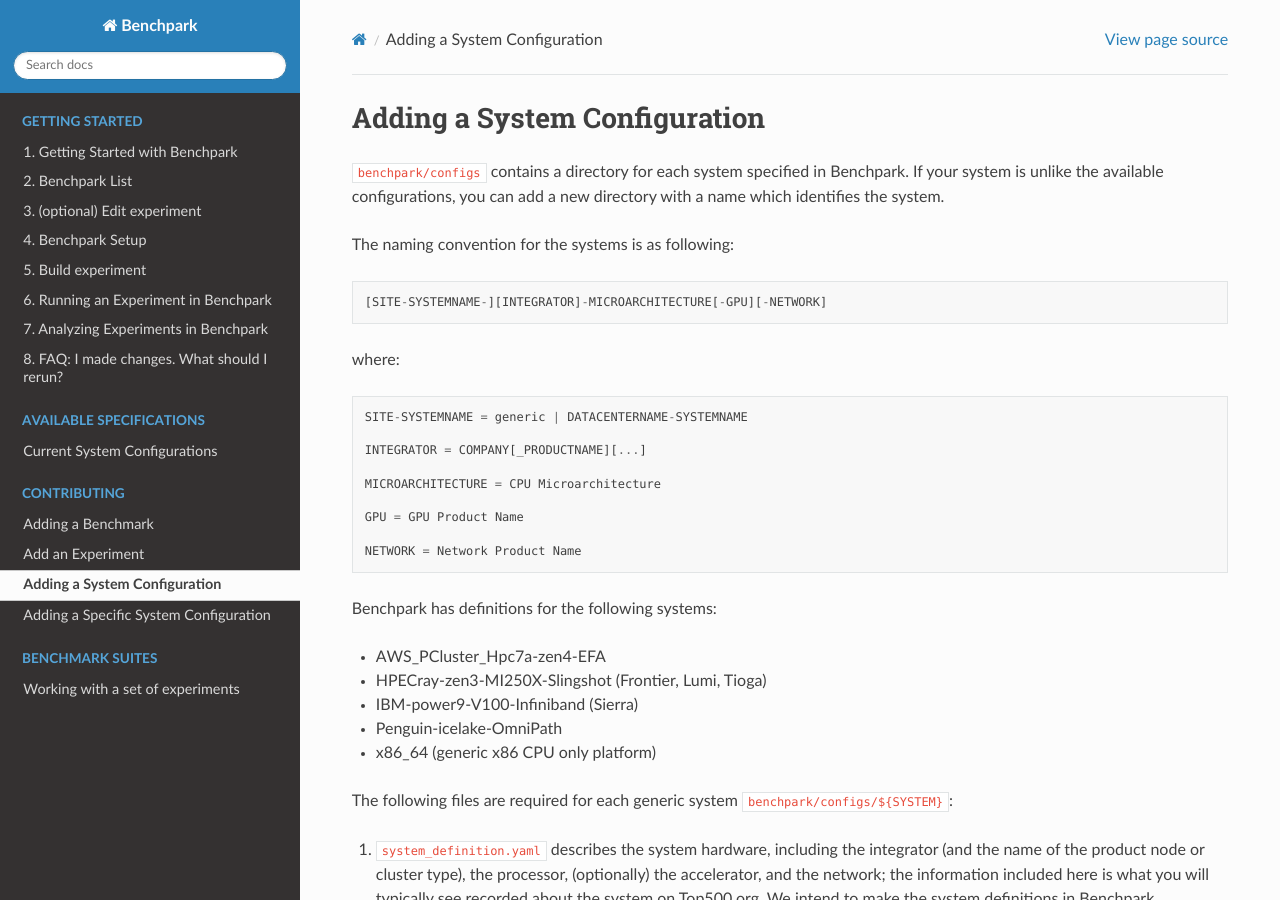
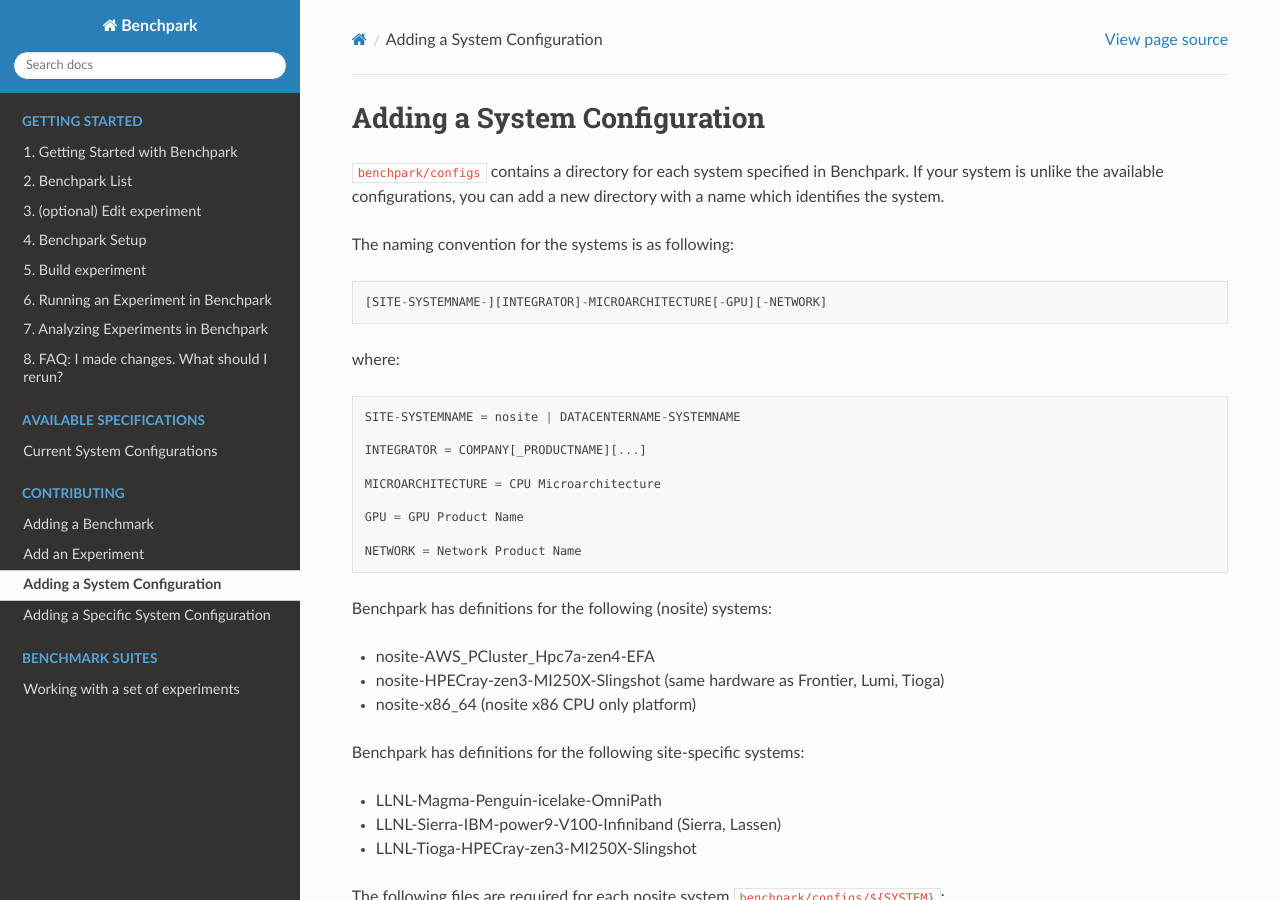
Before and after one commit to LLNL/benchpark, a Sphinx documentation site: the page built from docs/add-a-generic-system-config.rst, in a window 1280 px wide and 900 px high. Built offline with Sphinx 7.4.7 and the Read the Docs theme 2.0.0, drawn with Linux system fonts in a browser that asks for light colours.

Commit message:
updating system list

```diff
--- a/docs/add-a-generic-system-config.rst
+++ b/docs/add-a-generic-system-config.rst
@@ -17,7 +17,7 @@
 
 where::
 
-  SITE-SYSTEMNAME = generic | DATACENTERNAME-SYSTEMNAME
+  SITE-SYSTEMNAME = nosite | DATACENTERNAME-SYSTEMNAME
 
   INTEGRATOR = COMPANY[_PRODUCTNAME][...]
 
@@ -27,19 +27,26 @@
 
   NETWORK = Network Product Name
 
-Benchpark has definitions for the following systems:
+Benchpark has definitions for the following (nosite) systems:
 
-- AWS_PCluster_Hpc7a-zen4-EFA
+- nosite-AWS_PCluster_Hpc7a-zen4-EFA
 
-- HPECray-zen3-MI250X-Slingshot	(Frontier, Lumi, Tioga)
+- nosite-HPECray-zen3-MI250X-Slingshot	(same hardware as Frontier, Lumi, Tioga)
 
-- IBM-power9-V100-Infiniband	(Sierra)
+- nosite-x86_64                        (nosite x86 CPU only platform)
 
-- Penguin-icelake-OmniPath
 
-- x86_64                        (generic x86 CPU only platform)
 
-The following files are required for each generic system ``benchpark/configs/${SYSTEM}``:
+Benchpark has definitions for the following site-specific systems:
+
+- LLNL-Magma-Penguin-icelake-OmniPath
+
+- LLNL-Sierra-IBM-power9-V100-Infiniband (Sierra, Lassen)
+
+- LLNL-Tioga-HPECray-zen3-MI250X-Slingshot
+
+
+The following files are required for each nosite system ``benchpark/configs/${SYSTEM}``:
 
 1. ``system_definition.yaml`` describes the system hardware, including the integrator (and the name of the product node or cluster type), the processor, (optionally) the accelerator, and the network; the information included here is what you will typically see recorded about the system on Top500.org.  We intend to make the system definitions in Benchpark searchable, and will add a schema to enforce consistency; until then, please copy the file and fill out all of the fields without changing the keys.  Also listed is the specific system the config was developed and tested on, as well as the known systems with the same hardware so that the users of those systems can find this system specification.
 
```
